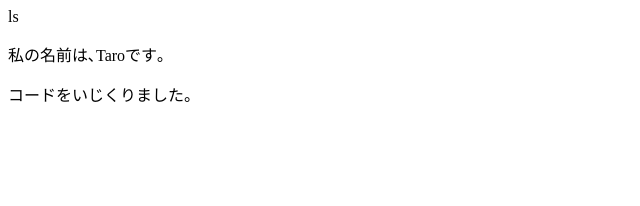
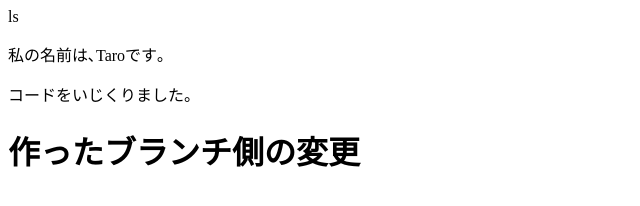
Before and after one commit to MarinaSugawara/git_test1, a plain HTML site: page index.html in a window 1280 px wide. Shown: the whole page, without its empty margins (0-640 px from the left). Drawn offline with Linux system fonts and the light colour scheme.

Commit message:
マージ時のエラー確認

```diff
--- a/index.html
+++ b/index.html
@@ -10,6 +10,7 @@ ls<!DOCTYPE html>
 <body>
     <p>私の名前は､Taroです｡</p>
     <p>コードをいじくりました。</p>
+    <h1>作ったブランチ側の変更</h1>
 </body>
 
 </html>
```
